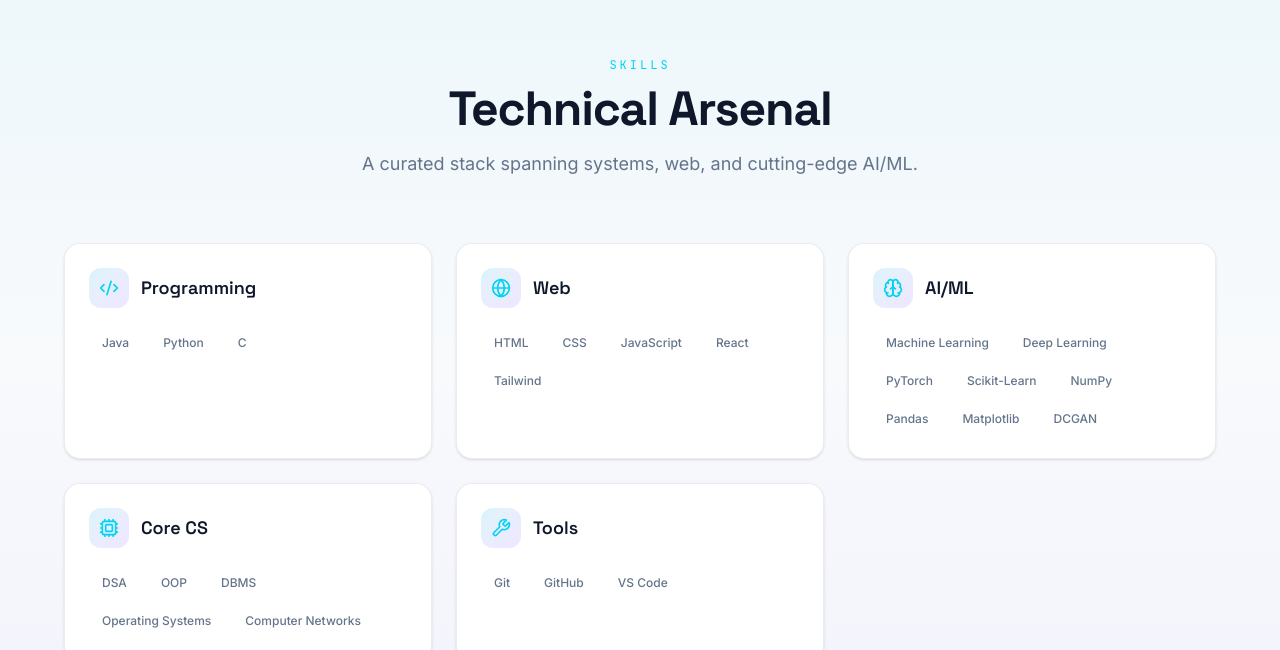
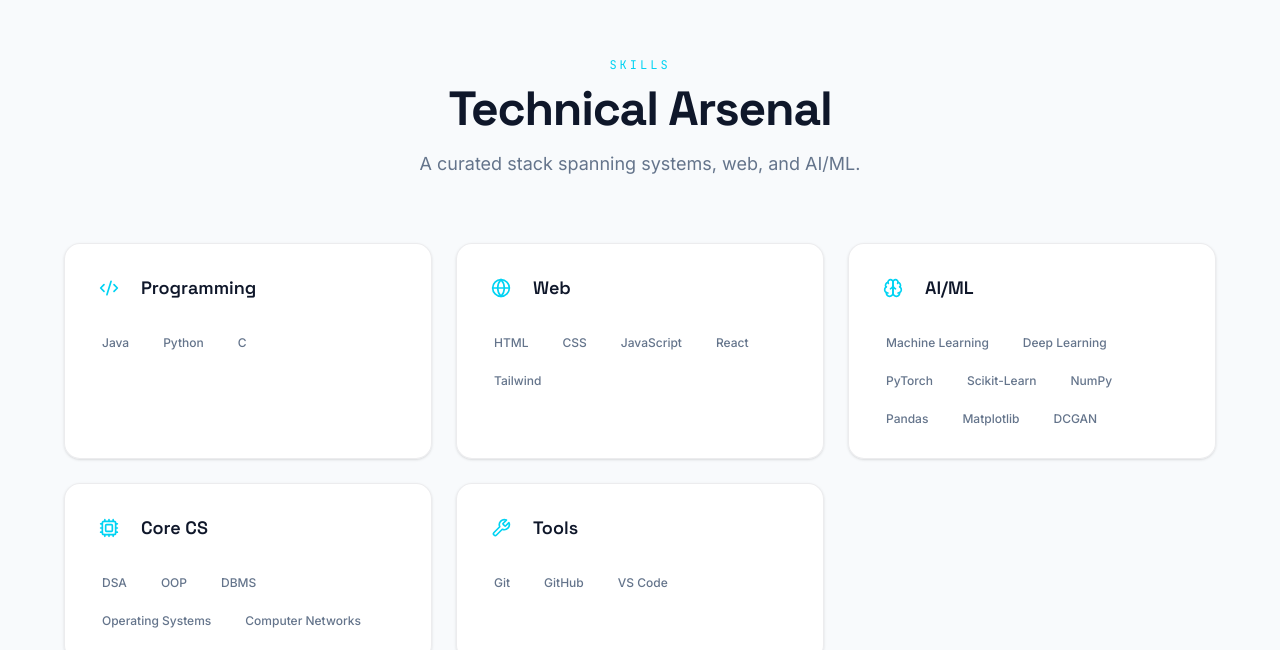
Before and after one commit to avishek93820/Portfolio, a React (Vite) app: page / in a window 1280 px wide. Shown: the part 1530-2180 px from the top of the page. Built offline with nearby package versions, Linux system fonts and the light colour scheme.

Commit message:
Update Skills.tsx

```diff
--- a/src/components/sections/Skills.tsx
+++ b/src/components/sections/Skills.tsx
@@ -1,4 +1,3 @@
-import { motion } from 'framer-motion';
 import { Brain, Code2, Cpu, Globe, Wrench } from 'lucide-react';
 import { SKILL_CATEGORIES } from '@/utils/constants';
 import { SectionHeading } from '@/components/ui/SectionHeading';
@@ -15,44 +14,41 @@
 export function Skills() {
   return (
     <section id="skills" className="section-padding relative bg-white/[0.02]">
-      <div className="absolute inset-0 bg-gradient-to-b from-cyan-500/5 via-transparent to-violet-500/5 pointer-events-none" />
       <div className="container-narrow relative">
         <SectionHeading
           label="Skills"
           title="Technical Arsenal"
-          subtitle="A curated stack spanning systems, web, and cutting-edge AI/ML."
+          subtitle="A curated stack spanning systems, web, and AI/ML."
         />
 
         <div className="grid sm:grid-cols-2 lg:grid-cols-3 gap-6">
           {SKILL_CATEGORIES.map((cat, i) => {
             const Icon = categoryIcons[cat.icon];
+
             return (
-              <Reveal key={cat.title} delay={i * 0.08}>
-                <motion.div
-                  className="glass rounded-2xl p-6 h-full border border-white/5 hover:border-cyan-500/25 transition-all duration-300 group"
-                  whileHover={{ y: -4 }}
-                >
+              <Reveal key={cat.title} delay={i * 0.05}>
+                <div className="glass rounded-2xl p-6 h-full border border-white/5 hover:border-cyan-500/25 transition-colors">
                   <div className="flex items-center gap-3 mb-5">
-                    <motion.div
-                      className="p-2.5 rounded-xl bg-gradient-to-br from-cyan-500/15 to-violet-500/15"
-                      whileHover={{ rotate: 8 }}
-                    >
+                    <div className="p-2.5 rounded-xl bg-white/5">
                       <Icon className="w-5 h-5 text-cyan-400" />
-                    </motion.div>
-                    <h3 className="font-display font-semibold text-lg">{cat.title}</h3>
+                    </div>
+
+                    <h3 className="font-display font-semibold text-lg">
+                      {cat.title}
+                    </h3>
                   </div>
+
                   <div className="flex flex-wrap gap-2">
                     {cat.skills.map((skill) => (
-                      <motion.span
+                      <span
                         key={skill}
-                        className="px-3 py-1.5 text-xs font-medium rounded-lg bg-white/5 text-[var(--color-muted)] border border-white/5 group-hover:border-cyan-500/20 group-hover:text-cyan-300/90 transition-colors"
-                        whileHover={{ scale: 1.05 }}
+                        className="px-3 py-1.5 text-xs font-medium rounded-lg bg-white/5 text-[var(--color-muted)] border border-white/5"
                       >
                         {skill}
-                      </motion.span>
+                      </span>
                     ))}
                   </div>
-                </motion.div>
+                </div>
               </Reveal>
             );
           })}
```
